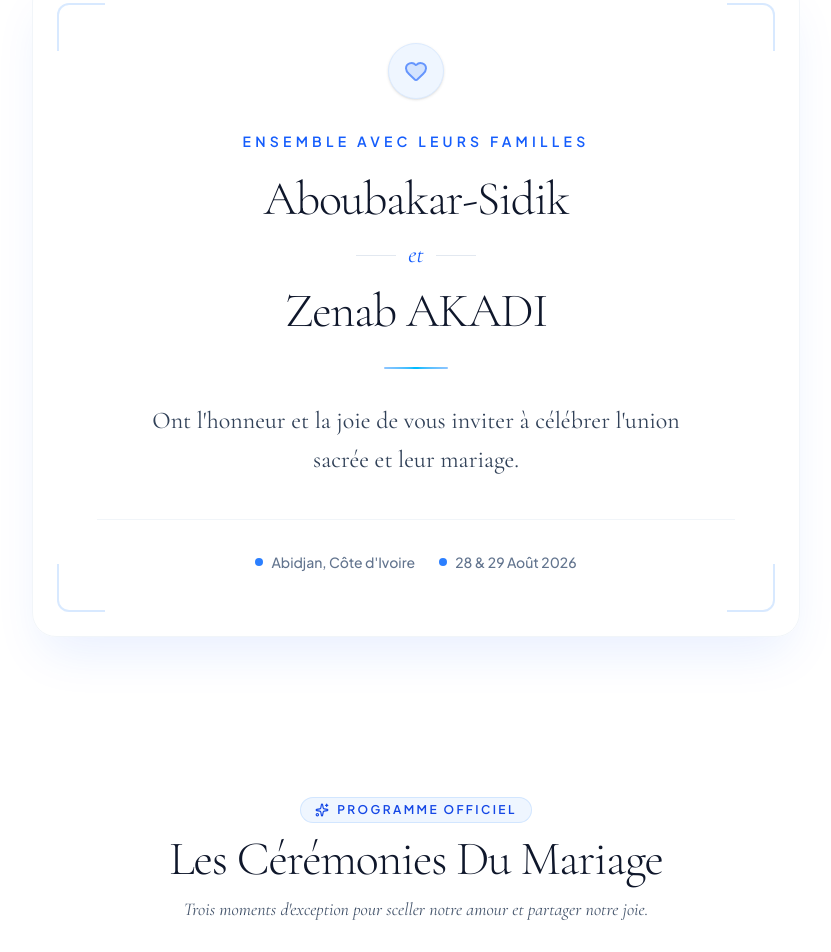
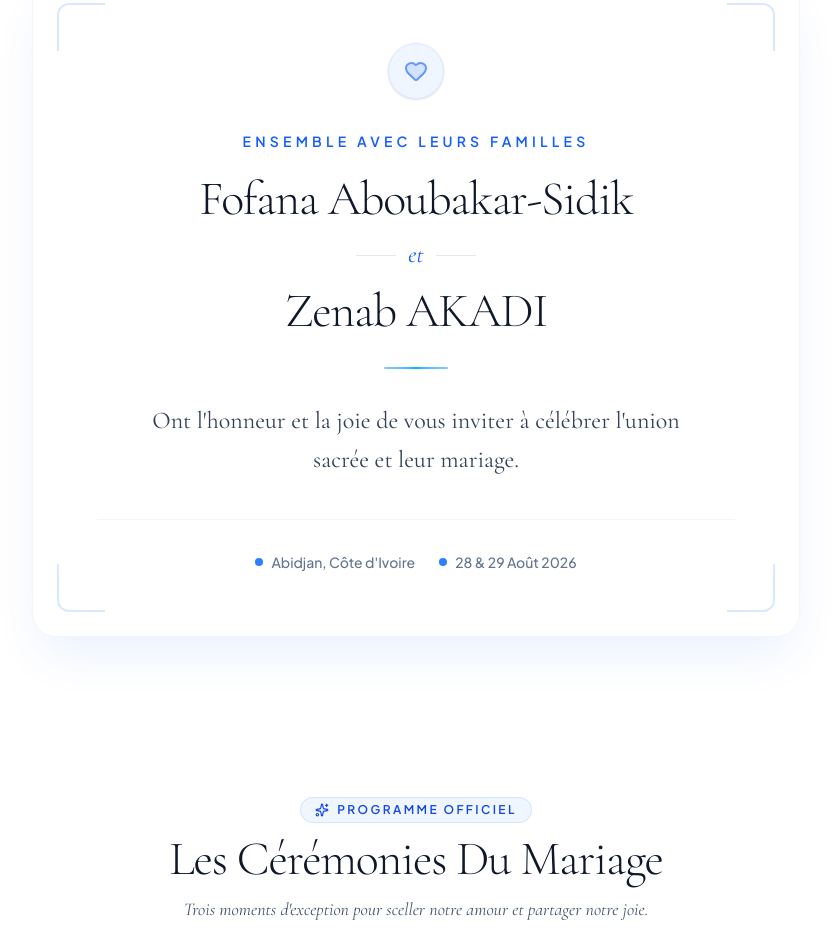
Before and after one commit to DanielShofela/Mariageaz, a React (Vite) app: page / in a window 1280 px wide. Shown: the part 1247-2199 px from the top of the page, without its empty margins (224-1055 px from the left). Built offline with nearby package versions, Linux system fonts and the light colour scheme; a web font is replaced by a local one.

Commit message:
Update InvitationCard.tsx

```diff
--- a/src/components/InvitationCard.tsx
+++ b/src/components/InvitationCard.tsx
@@ -32,7 +32,7 @@ export default function InvitationCard() {
           {/* Names */}
           <div className="space-y-4 mb-8">
             <h2 className="font-serif-luxury text-3xl sm:text-5xl font-light text-slate-900 tracking-tight">
-              Aboubakar-Sidik
+              Fofana Aboubakar-Sidik
             </h2>
 
             <div className="flex items-center justify-center space-x-3 text-slate-400">
```
